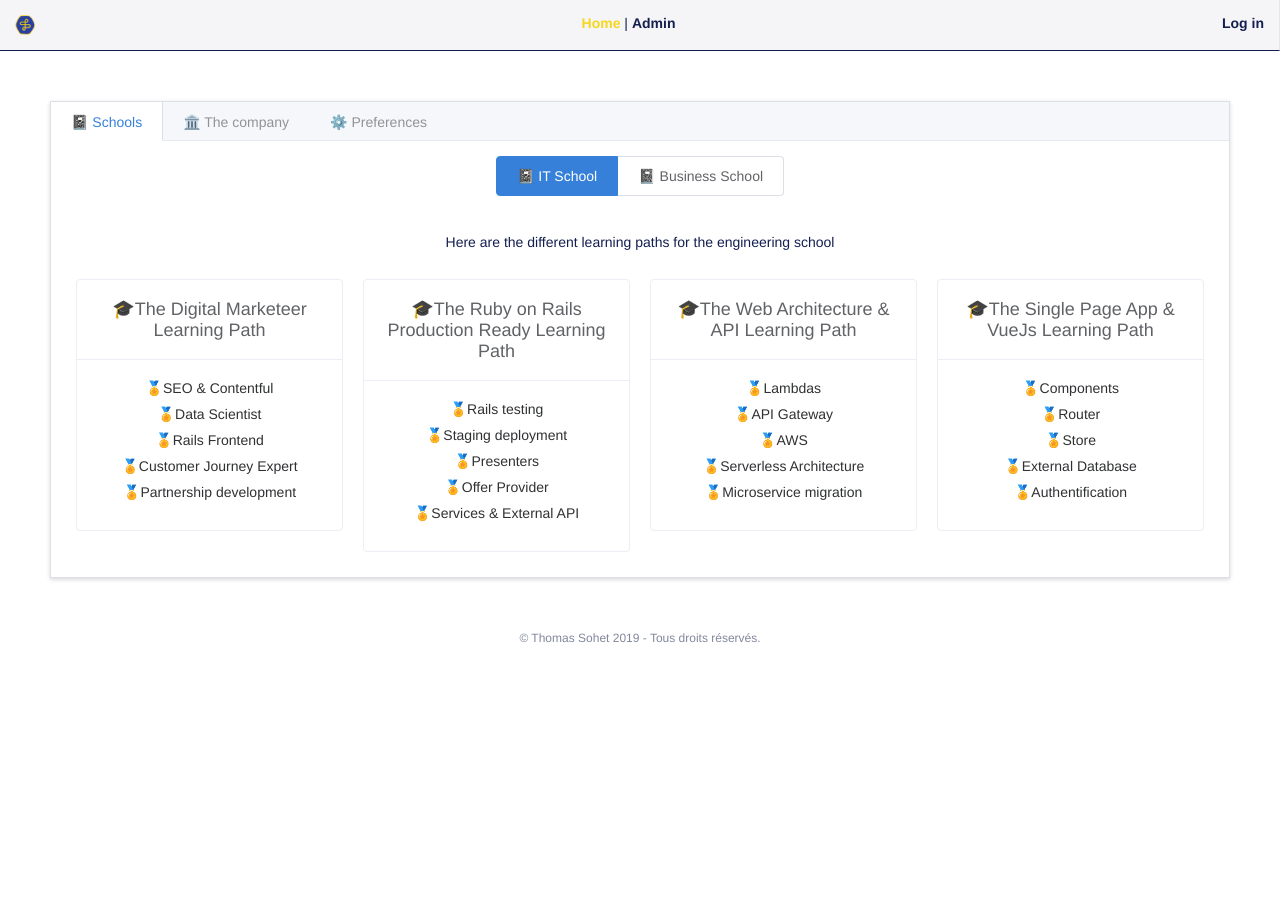
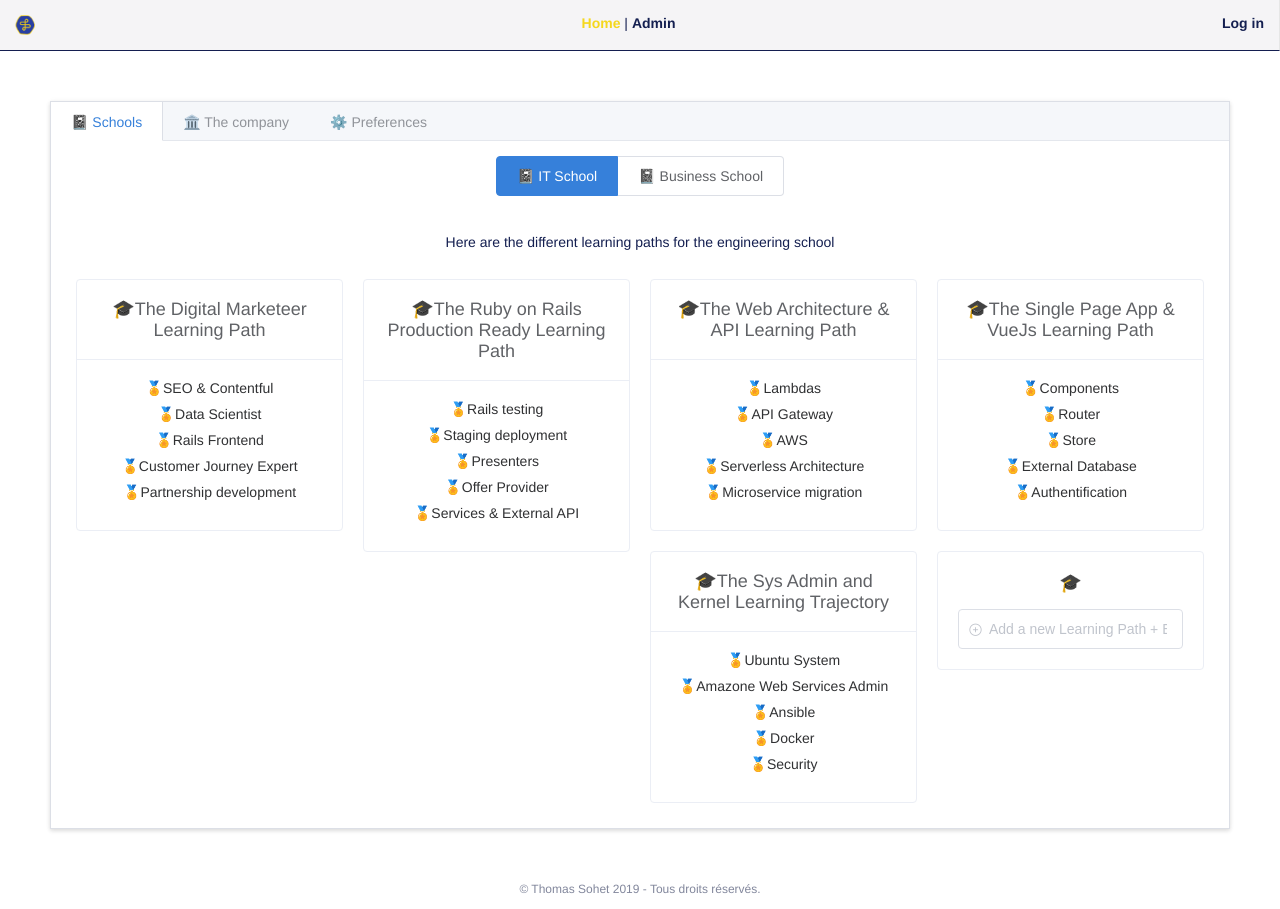
Before and after one commit to Sohett/internsip-acadmey-front, a Vue app: page / in a window 1280 px wide. Before the commit the page ends 800 px from the top, so only its background shows below. Built offline with nearby package versions, Linux system fonts and the light colour scheme.

Commit message:
add feature for adding a learning path and badges

```diff
--- a/src/seraphinAcademyData.json
+++ b/src/seraphinAcademyData.json
@@ -291,6 +291,72 @@
           }
         }
       ]
+    },
+    "9": {
+      "learningTrajectoryId": 9,
+      "name": "The Sys Admin and Kernel Learning Trajectory",
+      "badges": [
+        {
+          "name": "Ubuntu System",
+          "missions": {
+            "1": {
+              "missionId": 43,
+              "done": true,
+              "mission": "File system",
+              "missionDetails": "",
+              "level": 0
+            }
+          }
+        },
+        {
+          "name": "Amazone Web Services Admin",
+          "missions": {
+            "1": {
+              "missionId": 74,
+              "done": true,
+              "mission": "xxx",
+              "missionDetails": "",
+              "level": 0
+            }
+          }
+        },
+        {
+          "name": "Ansible",
+          "missions": {
+            "1": {
+              "missionId": 88,
+              "done": true,
+              "mission": "xxx",
+              "missionDetails": "",
+              "level": 0
+            }
+          }
+        },
+        {
+          "name": "Docker",
+          "missions": {
+            "1": {
+              "missionId": 32,
+              "done": true,
+              "mission": "xxx",
+              "missionDetails": "",
+              "level": 0
+            }
+          }
+        },
+        {
+          "name": "Security",
+          "missions": {
+            "1": {
+              "missionId": 98,
+              "done": true,
+              "mission": "xxx",
+              "missionDetails": "",
+              "level": 0
+            }
+          }
+        }
+      ]
     }
   }
 }
--- a/src/views/Home.vue
+++ b/src/views/Home.vue
@@ -11,6 +11,31 @@
           <div class="grid-content bg-purple">
             <SummaryLearningTrajectory :trajectory="trajectory">
             </SummaryLearningTrajectory>
+          </div>
+        </el-col>
+        <el-col :span="6" v-if="newLearningTrajectory">
+          <div class="grid-content bg-purple">
+            <el-card class="box-card" shadow="hover">
+              <div slot="header" class="clearfix">
+                <h2>{{ '🎓' + newLearningTrajectory }}</h2>
+              </div>
+              <div v-for="badge in newBadges" class="text item">
+                {{ '🏅' + badge.name}}
+              </div>
+              <div class="text item">
+                <el-input prefix-icon="el-icon-circle-plus-outline" placeholder="🏅 Add a new Badge + ENTER" v-model="newBadgeTitle" @keyup.enter.native="createNewBadge"></el-input>
+              </div>
+            </el-card>
+          </div>
+        </el-col>
+        <el-col :span="6">
+          <div class="grid-content bg-purple">
+            <el-card class="box-card" shadow="never">
+              <div >
+                <h2>🎓</h2>
+                <el-input prefix-icon="el-icon-circle-plus-outline" placeholder="Add a new Learning Path + ENTER" v-model="newLearningTrajectoryTitle" @keyup.enter.native="createNewLearningTrajectory"></el-input>
+              </div>
+            </el-card>
           </div>
         </el-col>
       </el-tab-pane>
@@ -44,7 +69,11 @@
   data() {
     return {
       data: dataSchool1,
-      school: 'it'
+      school: 'it',
+      newLearningTrajectoryTitle: null,
+      newLearningTrajectory: null,
+      newBadgeTitle: '',
+      newBadges: []
     }
   },
   methods: {
@@ -57,6 +86,14 @@
           this.data = dataSchool2;
           break;
       }
+    },
+    createNewLearningTrajectory() {
+      this.newLearningTrajectory = this.newLearningTrajectoryTitle;
+      this.newLearningTrajectoryTitle = ''
+    },
+    createNewBadge() {
+      this.newBadges.push({ name: this.newBadgeTitle });
+      this.newBadgeTitle = ''
     }
   }
 }
```
